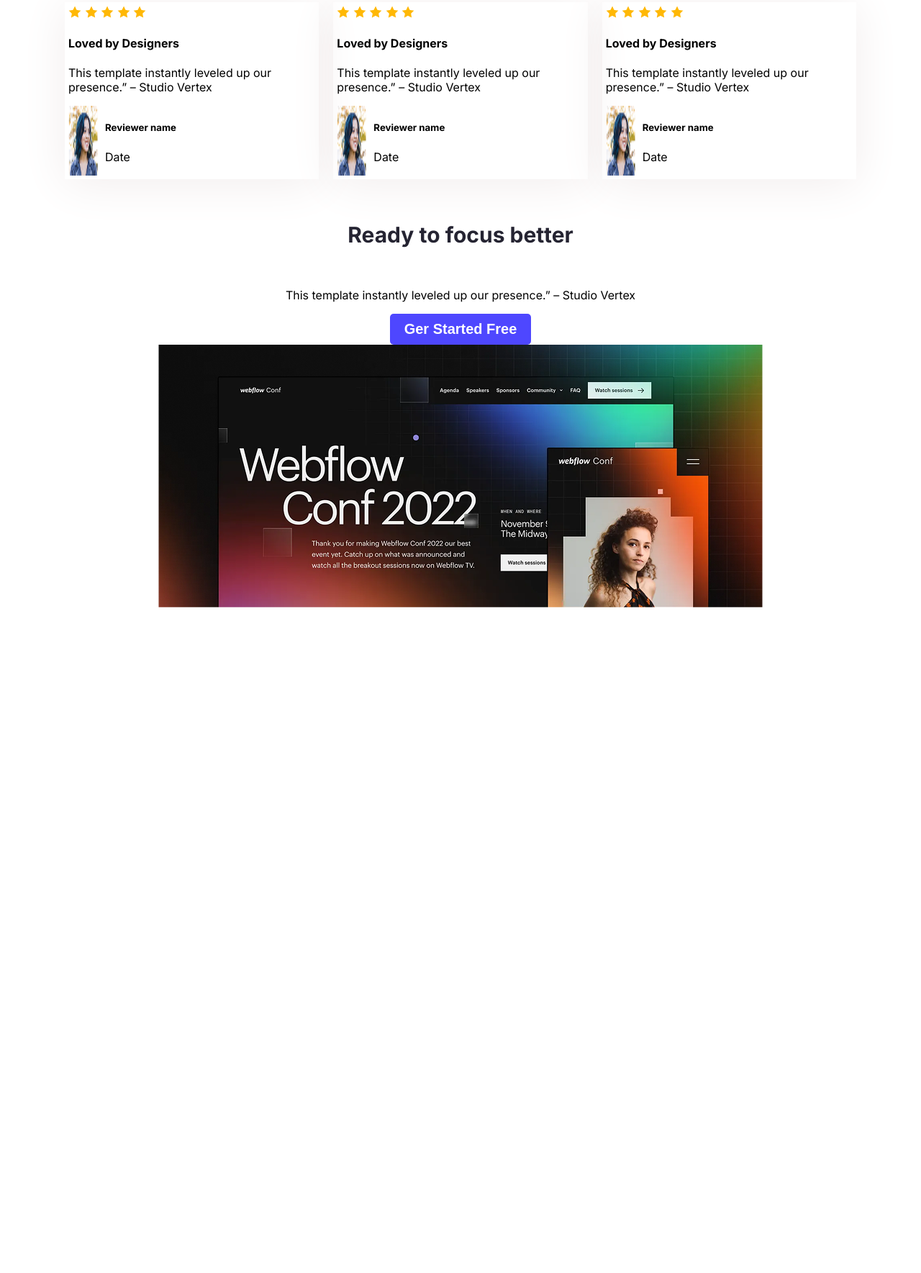
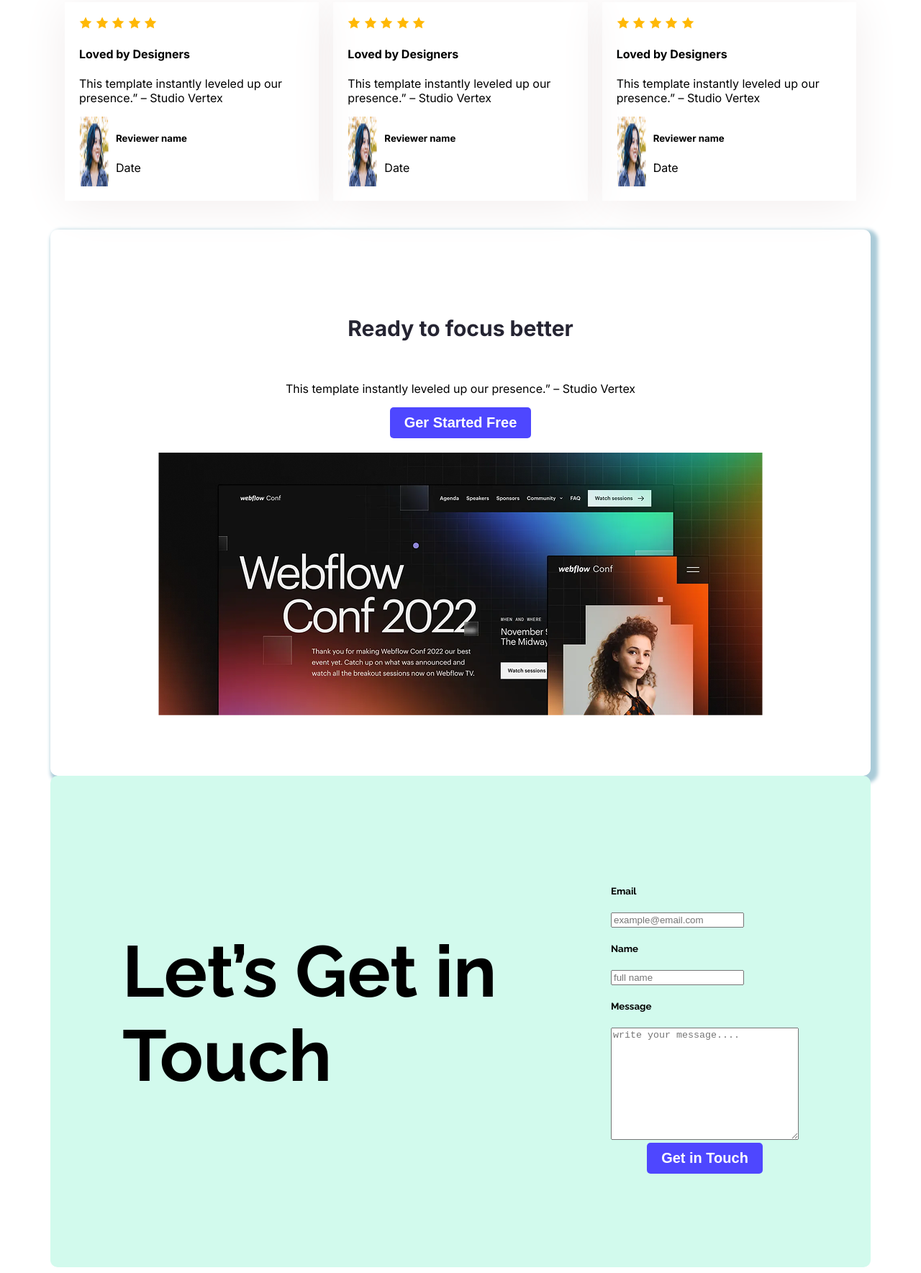
Before and after one commit to Arpitasaha96/my-first-github-repo, a plain HTML site: page index.html in a window 1280 px wide. Shown: the part 1547-3316 px from the top of the page at 72% size. Before the commit the page ends 2403 px from the top, so only its background shows below. Drawn offline with Linux system fonts and the light colour scheme.

Commit message:
touch.css

```diff
--- a/index.html
+++ b/index.html
@@ -116,6 +116,7 @@
                 <p class="date">Date</p>
             </div></div></div>
            </section>
+           <br>
            <!--Ready to focus-->
            <link rel="stylesheet" href="styles/focus.css">
            <section class="focus">
@@ -123,10 +124,34 @@
             <p class="center">This template instantly leveled up our presence.” – Studio Vertex</p>
             <div class="buttom-img">
             <button class="btn-primary2">Ger Started Free</button>
+            <br>
             <img src="wc-big.png" alt="focus-image">
             </div>
            </section>
+           <!--get in touch-->
+            <link rel="stylesheet" href="styles/touch.css">
+           <div class="raleway-bold">
+            <section class="touch">
+            <div class="section-column">
+                <h1 class="touch-title">Let’s Get in Touch</h1>
+            </div>
+            <div class="section-column">
+                <form class="form-input">
+                    <h5>Email</h5>
+                    <input type="email" placeholder="example@email.com" >
+                    <h5>Name</h5>
+                    <input type="name" placeholder="full name" >
+                    <h5>Message</h5>
+                    <textarea cols="30" rows="10" placeholder="write your message...."></textarea>
+                    <button class="btn-primary2">Get in Touch</button>
+                </form>
+                </div>
+            </section>
+            </div>
     </main>
+    <footer>
+
+    </footer>
 </body>
 
 </html>
--- a/styles/focus.css
+++ b/styles/focus.css
@@ -1,13 +1,16 @@
 .focus{
     display:grid;
+    padding: 80px;
+    margin-top: auto;
     text-align: center;
     image-rendering: 20px;
     border-radius: 10px;
    justify-items: auto;
+   box-shadow: 5px 5px 5px 5px #aacbd8;;
 }
 .focus-image{
     width: 900px;
     height: 300px;
-    border-radius: 10px;
-  margin-top: 5px;
+    padding: 40px;
+    border-radius: 20px;
 }
--- a/styles/product.css
+++ b/styles/product.css
@@ -9,7 +9,8 @@
 }
 
 .productive-users{
-    display: flexbox;
+    display: inline-flexbox;
+    text-align: center;
     padding-top: 20px ;
     border-radius: 30px;
    justify-content: center;
--- /dev/null
+++ b/styles/touch.css
@@ -0,0 +1,31 @@
+.touch{
+    display:flex;
+    grid-template-columns: 10px 10px;
+    background-color: rgb(210, 250, 237);
+     padding: 130px 100px;
+     gap: 100px;
+    text-size-adjust: 80px;
+    border-radius: 10px;
+}
+.touch-title{
+     font-size: 100px;
+     text-align: left;
+    font-weight: bold;
+    color: #000000;
+
+}
+.form-input[type="text"] {
+    height: 60px;
+    border-radius: 5px;
+    background-color: white;
+    display: block;
+   width: 100;
+   padding: 10px 20px;
+   margin-bottom: 24px;
+   border: none;
+
+}
+.touch-column{
+    width: 50%;
+
+}
--- a/styles/users.css
+++ b/styles/users.css
@@ -21,7 +21,7 @@
     border-radius: 10px
    }
 .reviews{
-     padding: 5px;
+     padding: 20px;
      box-shadow: 0px 6px 60px 0px #F2EDED;
 
 }
```
